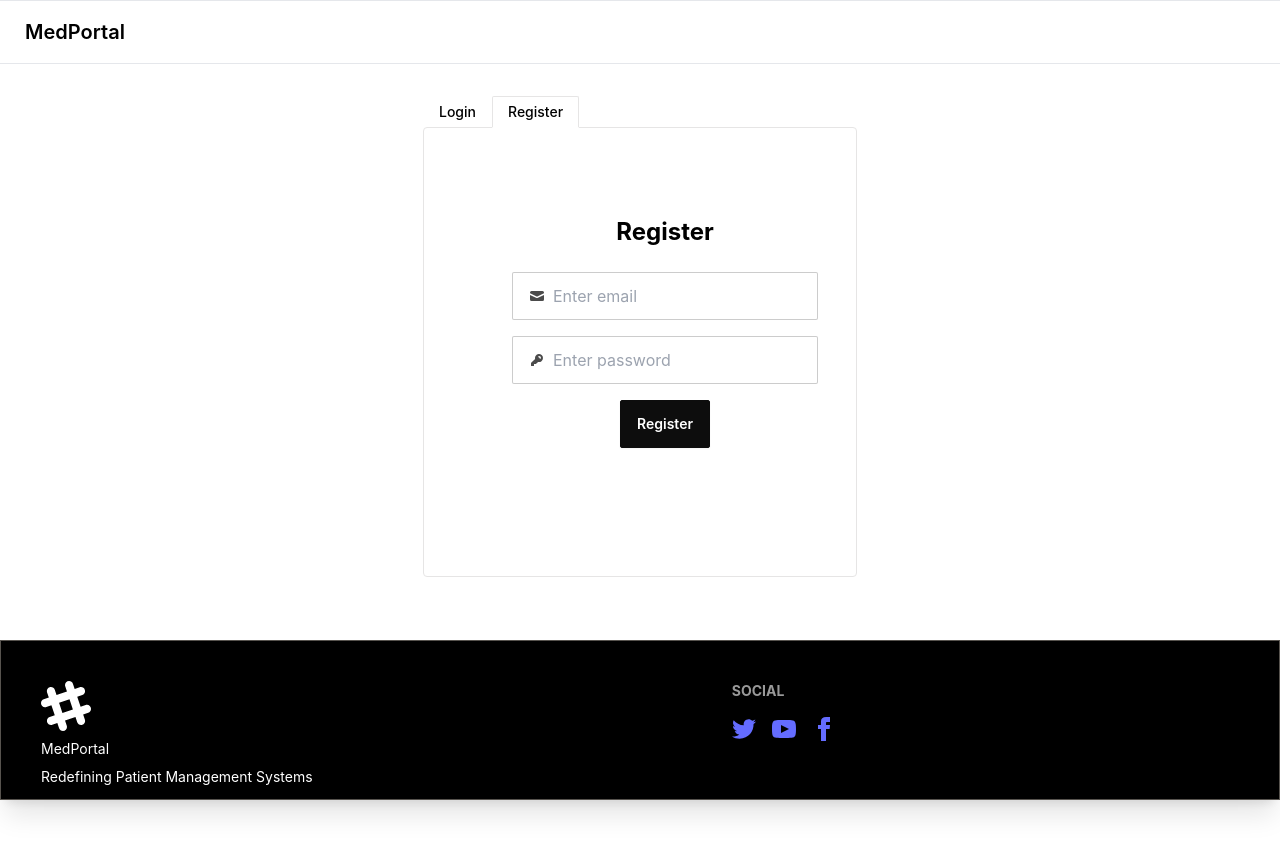
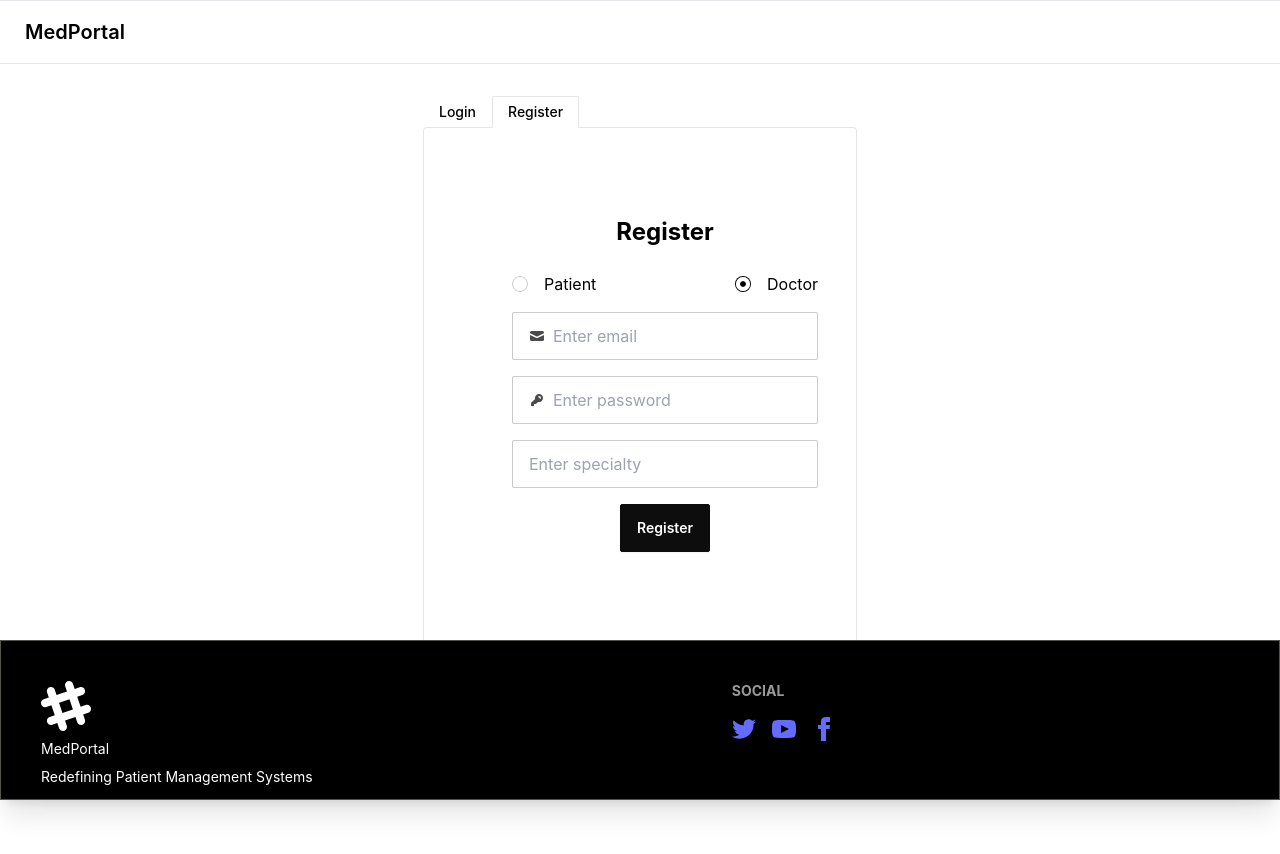
Before and after one commit to sanjeevdg/MedPortal, a React (Vite) app in the folder app/: page /login in a window 1280 px wide. Both pictures are taken after a click on the tab "Register". Shown: the top 854 px of the page. Built offline with nearby package versions, Linux system fonts and the light colour scheme.

Commit message:
feat: setup register in frontend

```diff
--- a/app/src/components/Register.jsx
+++ b/app/src/components/Register.jsx
@@ -2,14 +2,80 @@ import { useState } from "react";
 
 const Register = () => {
   const [loading, setLoading] = useState(false);
+  const [userType, setUserType] = useState("doctor"); // Default to "patient"
+  const [specialty, setSpecialty] = useState("");
+  const [name, setName] = useState("");
+  const [email, setEmail] = useState("");
+  const [password, setPassword] = useState("");
+
+  const handleChange = (event) => {
+    switch (event.target.name) {
+      case "email":
+        setEmail(event.target.value);
+        break;
+      case "password":
+        setPassword(event.target.value);
+        break;
+      case "name":
+        setName(event.target.value);
+        break;
+      case "specialty":
+        setSpecialty(event.target.value);
+        break;
+      case "userType":
+        setUserType(event.target.value);
+        break;
+      default:
+        break;
+    }
+  };
+  const handleSubmit = async (event) => {
+    event.preventDefault();
+    setLoading(true);
+    const data = { name, email, password, userType };
+    if (userType === "doctor") {
+      data.specialty = specialty;
+    }
+    try {
+      console.log(data);
+    } catch (error) {
+      console.error("Error:", error);
+    }
+    setLoading(false);
+  };
 
   return (
     <>
-      <div className="flex justify-center items-center w-96 h-auto">
+      <div className="flex justify-center items-center">
         <div className="card card-side bg-base-100 max-w-sm w-full">
-          <div className="card-body p-8">
+          <div className="card-body ">
             <h1 className="text-2xl font-bold mb-4">Register</h1>
             <form>
+              <div className="flex  justify-between mb-4">
+                <label className="flex items-center gap-2">
+                  <input
+                    type="radio"
+                    name="userType"
+                    value="patient"
+                    className="radio radio-xs"
+                    checked={userType === "patient"}
+                    onChange={(e) => handleChange(e)}
+                  />
+                  <span className="ml-2">Patient</span>
+                </label>
+                <label className="flex items-center gap-2">
+                  <input
+                    type="radio"
+                    name="userType"
+                    value="doctor"
+                    className="radio radio-xs"
+                    checked={userType === "doctor"}
+                    onChange={(e) => handleChange(e)}
+                  />
+                  <span className="ml-2">Doctor</span>
+                </label>
+              </div>
+
               <label className="input input-bordered flex items-center gap-2 mb-4">
                 <svg
                   xmlns="http://www.w3.org/2000/svg"
@@ -20,7 +86,13 @@ const Register = () => {
                   <path d="M2.5 3A1.5 1.5 0 0 0 1 4.5v.793c.026.009.051.02.076.032L7.674 8.51c.206.1.446.1.652 0l6.598-3.185A.755.755 0 0 1 15 5.293V4.5A1.5 1.5 0 0 0 13.5 3h-11Z" />
                   <path d="M15 6.954 8.978 9.86a2.25 2.25 0 0 1-1.956 0L1 6.954V11.5A1.5 1.5 0 0 0 2.5 13h11a1.5 1.5 0 0 0 1.5-1.5V6.954Z" />
                 </svg>
-                <input required placeholder="Enter email" className="grow" />
+                <input
+                  name="email"
+                  required
+                  placeholder="Enter email"
+                  className="grow"
+                  onChange={(e) => handleChange(e)}
+                />
               </label>
               <label className="input input-bordered flex items-center gap-2 mb-4">
                 <svg
@@ -38,9 +110,23 @@ const Register = () => {
                 <input
                   type="password"
                   className="grow"
+                  name="password"
                   placeholder="Enter password"
+                  onChange={(e) => handleChange(e)}
                 />
               </label>
+
+              {userType === "doctor" && (
+                <label className="input input-bordered flex items-center gap-2 mb-4">
+                  <input
+                    type="text"
+                    name="specialty"
+                    className="grow"
+                    placeholder="Enter specialty"
+                    onChange={(e) => handleChange(e)}
+                  />
+                </label>
+              )}
 
               <div className="text-center">
                 {loading ? (
@@ -48,7 +134,10 @@ const Register = () => {
                     {/* <span className="visually-hidden">Loading...</span> */}
                   </div>
                 ) : (
-                  <button className="btn btn-primary btn-md" type="submit">
+                  <button
+                    className="btn btn-primary btn-md"
+                    onClick={handleSubmit}
+                  >
                     Register
                   </button>
                 )}
```
